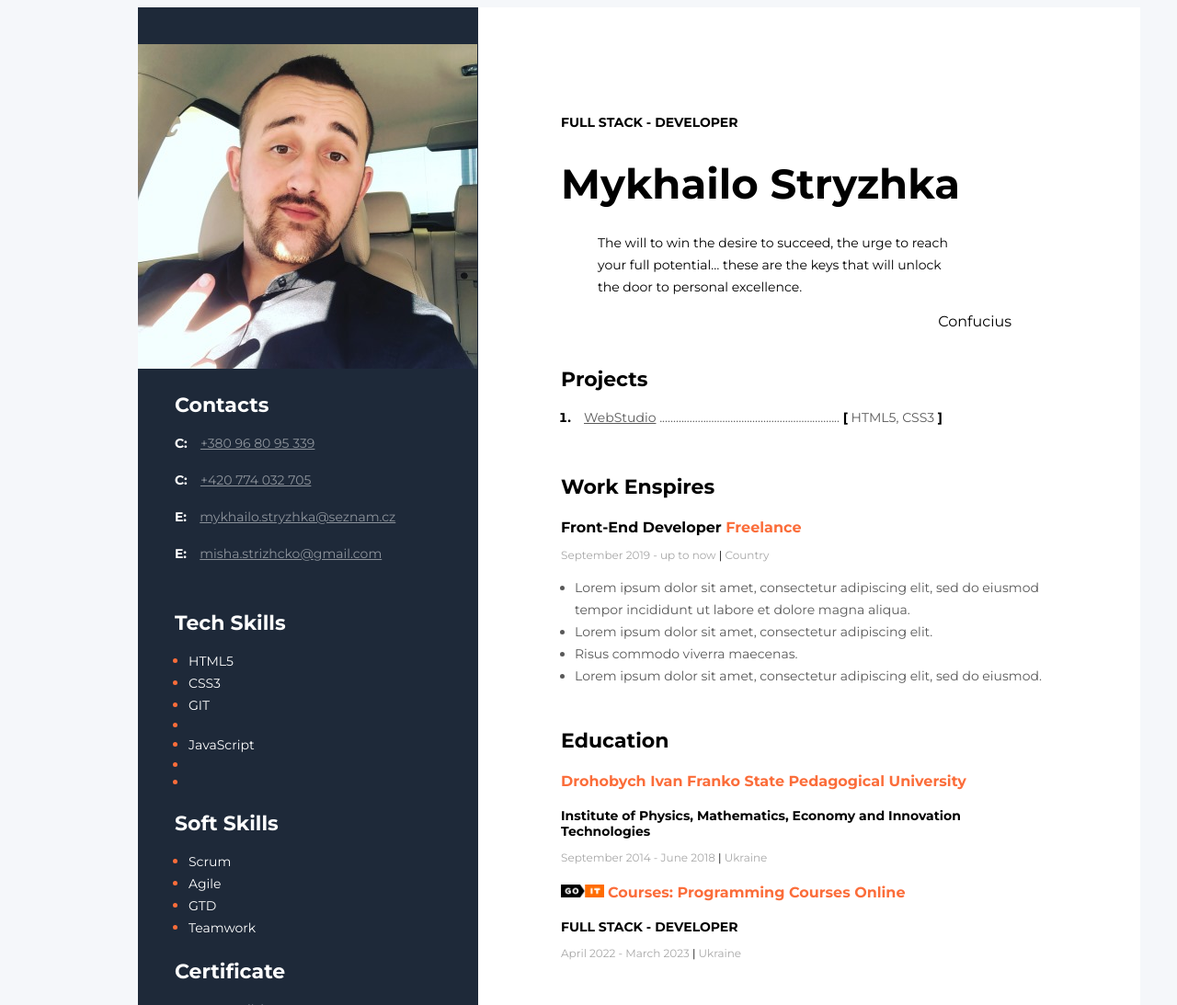
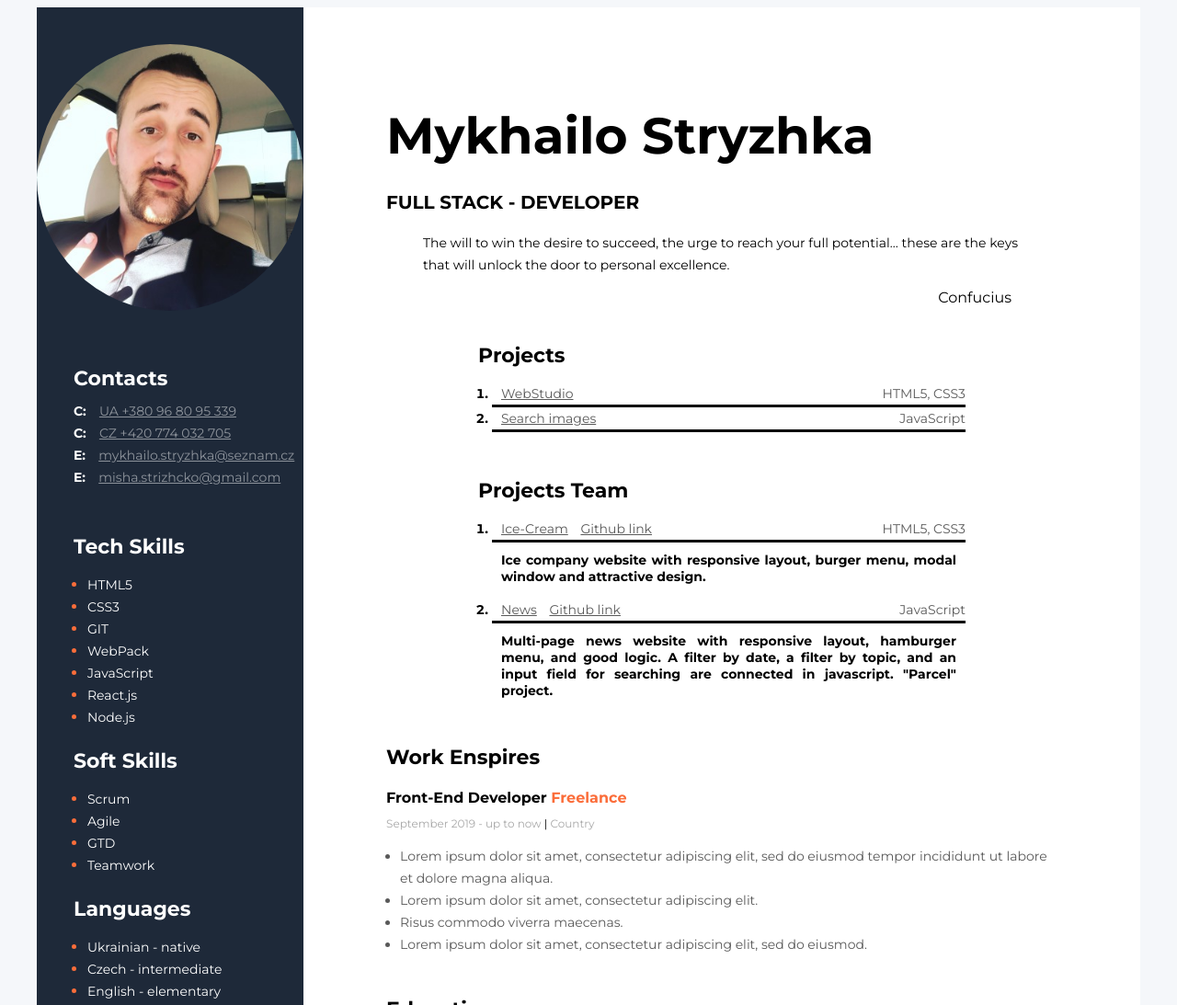
Before and after one commit to MishaStryzhka/resume, a plain HTML site: page index.html in a window 1280 px wide. Shown: the top 1093 px of the page at 92% size. Drawn offline with Linux system fonts and the light colour scheme.

Commit message:
Update resume.
Adds proekt

```diff
--- a/index.html
+++ b/index.html
@@ -20,9 +20,9 @@
         <div class="main-content">
             <!--about user-->
             <div class="about">
+                <h1 class="about-name">Mykhailo Stryzhka</h1>
+
                 <h2 class="about-position">FULL STACK - DEVELOPER</h2>
-
-                <h1 class="about-name">Mykhailo Stryzhka</h1>
 
                 <blockquote class="ebaut-description">
                     The will to win the desire to succeed, the urge to reach your full potential… these are the keys
@@ -42,17 +42,15 @@
                         <span class="project">
                             <a href="https://mishastryzhka.github.io/goit-markup-hw-08/" class="project-link"
                                 target=»_blank>WebStudio</a>
-                            ..................................................................
-                            <span class="project-bracket">[</span> HTML5, CSS3 <span class="project-bracket">]</span>
+                            <p>HTML5, CSS3</p>
                         </span>
-
+                        </span>
                     </li>
-                    <li class="projects-item" hidden>
+                    <li class="projects-item">
                         <span class="project">
-                            <a href="https://cryptohub.goit.global/"
-                                class="project-link">https://cryptohub.goit.global/</a>
-                            .........................
-                            <span class="project-bracket">[</span> JavaScript <span class="project-bracket">]</span>
+                            <a href="https://mishastryzhka.github.io/goit-js-hw-11/" class="project-link">Search
+                                images</a>
+                            <p>JavaScript</p>
                         </span>
                     </li>
                     <li class="projects-item" hidden>
@@ -68,6 +66,53 @@
 
             </div>
             <!--Work-->
+            <!--Projects-->
+            <div class="projects">
+                <H3 class="title">
+                    Projects Team
+                </H3>
+
+                <ol class="project-list">
+                    <li class="projects-item">
+                        <span class="project">
+                            <div>
+                                <a href="https://vendettich13.github.io/Ice-Cream/" class="project-link"
+                                    target=»_blank>Ice-Cream</a>
+                                <a href="https://github.com/Vendettich13/Ice-Cream" class="project-link"
+                                    target=»_blank>Github link</a>
+                            </div>
+                            <p>HTML5, CSS3</p>
+                        </span>
+                        <p class="project-description">Ice company website with responsive layout,
+                            burger menu, modal window and attractive
+                            design.</p>
+                    </li>
+                    <li class="projects-item">
+                        <span class="project">
+                            <div>
+                                <a href="https://dopinit.github.io/The-Informer-by-Midnight-Sun/" class="project-link"
+                                    target=»_blank>News</a>
+                                <a href="https://github.com/DOPinIT/The-Informer-by-Midnight-Sun" class="project-link"
+                                    target=»_blank>Github link</a>
+                            </div>
+                            <p>JavaScript</p>
+                        </span>
+                        <p class="project-description">Multi-page news website with responsive layout, hamburger menu,
+                            and good logic. A filter by date, a filter by topic, and
+                            an input field for searching are connected in javascript. "Parcel" project.</p>
+                    </li>
+                    <li class="projects-item" hidden>
+                        <span class="project">
+                            <a href="https://kidslike.goit.global/"
+                                class="project-link">https://kidslike.goit.global/</a>
+                            ...............................
+                            <span class="project-bracket">[</span> React.js, Node.js <span
+                                class="project-bracket">]</span>
+                        </span>
+                    </li>
+                </ol>
+
+            </div>
             <div class="work">
                 <h3 class="title">Work Enspires</h3>
                 <!--Compani 1-->
@@ -112,7 +157,7 @@
                 <!--University-->
                 <h4 class="education-position">Drohobych Ivan Franko State Pedagogical University</h4>
                 <h4 class="institute">Institute of Physics, Mathematics, Economy and Innovation Technologies</h4>
-                <p class="period">September 2014 - June 2018 <span class="line">|</span> Ukraine</p>
+                <p class="period">September 2014 - June 2018<span class="line"> |</span> Ukraine</p>
                 <!--Courses GoIT-->
                 <h4 class="education-position">
                     <a href="https://goit.ua" class="link-goit" target=»_blank>
@@ -120,7 +165,7 @@
                     </a>Courses: Programming Courses Online
                 </h4>
                 <h4 class="institute">FULL STACK - DEVELOPER</h4>
-                <p class="period">April 2022 - March 2023 <span class="line">|</span> Ukraine</p>
+                <p class="period">April 2022 - June 2023<span class="line"> |</span> Ukraine</p>
 
             </div>
         </div>
@@ -133,12 +178,12 @@
                 <div>
                     <p>
                         <span class="contact-type">C:</span>
-                        <a href="tel:+380968095339" class="contact-link">+380 96 80 95 339</a>
+                        <a href="tel:+380968095339" class="contact-link">UA +380 96 80 95 339</a>
                     </p>
 
                     <p>
                         <span class="contact-type">C:</span>
-                        <a href="tel:+420774032705" class="contact-link">+420 774 032 705</a>
+                        <a href="tel:+420774032705" class="contact-link">CZ +420 774 032 705</a>
                     </p>
                     <p>
                         <span class="contact-type">E:</span>
@@ -159,10 +204,10 @@
                     <li class="tech-skils-item"><span class="tech-skils-text">HTML5</span></li>
                     <li class="tech-skils-item"><span class="tech-skils-text">CSS3</span></li>
                     <li class="tech-skils-item"><span class="tech-skils-text">GIT</span></li>
-                    <li class="tech-skils-item"><span class="tech-skils-text" hidden>WebPack</span></li>
+                    <li class="tech-skils-item"><span class="tech-skils-text">WebPack</span></li>
                     <li class="tech-skils-item"><span class="tech-skils-text">JavaScript</span></li>
-                    <li class="tech-skils-item"><span class="tech-skils-text" hidden>React.js</span></li>
-                    <li class="tech-skils-item"><span class="tech-skils-text" hidden>Node.js</span></li>
+                    <li class="tech-skils-item"><span class="tech-skils-text">React.js</span></li>
+                    <li class="tech-skils-item"><span class="tech-skils-text">Node.js</span></li>
                 </ul>
             </div>
             <!--Soft Skills-->
@@ -173,6 +218,16 @@
                     <li class="soft-skils-item"><span class="soft-skils-text">Agile</span></li>
                     <li class="soft-skils-item"><span class="soft-skils-text">GTD</span></li>
                     <li class="soft-skils-item"><span class="soft-skils-text">Teamwork</span></li>
+                </ul>
+            </div>
+            <!--Soft Skills-->
+            <div class="soft-skills">
+                <h3 class="sidebar-title">Languages</h3>
+                <ul class="soft-skils-list">
+                    <li class="soft-skils-item"><span class="soft-skils-text">Ukrainian - native</span></li>
+                    <li class="soft-skils-item"><span class="soft-skils-text">Czech - intermediate</span></li>
+                    <li class="soft-skils-item"><span class="soft-skils-text">English - elementary</span></li>
+                    <li class="soft-skils-item" hidden><span class="soft-skils-text"></span></li>
                 </ul>
             </div>
             <!--Certificate-->
--- a/styles/styles.css
+++ b/styles/styles.css
@@ -1,7 +1,15 @@
 body {
-    font-family: 'Montserrat',sans-serif;
+    font-family: 'Montserrat', sans-serif;
     background-color: #f5f7fa;
 }
+
+p {
+    margin: 0;
+}
+
+/* a {
+    text-decoration: none;
+} */
 
 /* main styles */
 
@@ -27,42 +35,48 @@ body {
     margin-bottom: 40px;
 }
 
-.about-position{
+.about-name {
+    margin: 0;
+
     font-style: normal;
     font-weight: 700;
-    font-size: 14px;
-    line-height: 17px;
+    font-size: 55px;
+    line-height: 127.272727%;
+    /* 70/55 */
+    color: #000000;
+    margin-bottom: 25px;
+}
+
+.about-position {
+    font-style: normal;
+    font-weight: 700;
+    font-size: 20px;
+    line-height: 120%;
+    /* 24/20 */
     color: #000000;
     margin-bottom: 20px;
 }
 
-.about-name{
-    font-style: normal;
-    font-weight: 700;
-    font-size: 45px;
-    line-height: 55px;
-    color: #000000;
-    margin-bottom: 25px;
-}
-
-.ebaut-description{
+.ebaut-description {
     font-style: normal;
     font-weight: 400;
     font-size: 14px;
     line-height: 24px;
     color: #000000;
-    width: 400px;
+    /* width: 400px; */
 }
 
-.author{
+.author {
     text-align: right;
     padding: 0px 50px 0px 20px;
     position: relative;
 }
+
 /* projects styles*/
 
 .projects {
     margin-bottom: 50px;
+    padding: 0 100px;
 }
 
 .title {
@@ -74,11 +88,12 @@ body {
     margin-bottom: 10px;
 }
 
-.project-list{
+.project-list {
     padding: 0;
     margin-left: 15px;
 }
-.projects-item{
+
+.projects-item {
     font-style: normal;
     font-weight: 700;
     font-size: 14px;
@@ -86,8 +101,14 @@ body {
     color: #000000;
 }
 
+.project {
+    border-bottom: solid #000;
+    display: flex;
+    justify-content: space-between;
+}
+
 .project,
-.project-link{
+.project-link {
     font-family: 'Montserrat';
     font-style: normal;
     font-weight: 400;
@@ -96,10 +117,22 @@ body {
     color: #595959;
 }
 
-.project-link{
+.project-link {
     margin-left: 10px;
 }
-.project-bracket{
+
+.project-description {
+    text-align: justify;
+    margin: 10px;
+    margin-bottom: 15px;
+    font-style: normal;
+    font-weight: 700;
+    font-size: 14px;
+    line-height: 18px;
+    color: #000000;
+}
+
+.project-bracket {
     font-style: normal;
     font-weight: 700;
     font-size: 14px;
@@ -110,10 +143,10 @@ body {
 /* work styles */
 
 .work {
-  margin-bottom: 45px;
+    margin-bottom: 45px;
 }
 
-.work-position{
+.work-position {
     font-style: normal;
     font-weight: 700;
     font-size: 16px;
@@ -129,7 +162,8 @@ body {
     line-height: 20px;
     color: #FB6D3A;
 }
-.period{
+
+.period {
     font-style: normal;
     font-weight: 400;
     font-size: 12px;
@@ -138,7 +172,7 @@ body {
     margin-bottom: 10px;
 }
 
-.line{
+.line {
     font-style: normal;
     font-weight: 400;
     font-size: 12px;
@@ -146,13 +180,13 @@ body {
     color: #000;
 }
 
-.work-list{
+.work-list {
     padding: 0;
     margin-left: 15px;
-    width: 525px;
+    /* width: 525px; */
 }
 
-.work-list-item{
+.work-list-item {
     font-style: normal;
     font-weight: 400;
     font-size: 14px;
@@ -162,11 +196,11 @@ body {
 
 /* education styles */
 
-.education {
+/* .education {
     width: 525px;
-}
+} */
 
-.education-position{
+.education-position {
     font-style: normal;
     font-weight: 700;
     font-size: 16px;
@@ -175,7 +209,7 @@ body {
     margin-bottom: 10px;
 }
 
-.institute{
+.institute {
     font-style: normal;
     font-weight: 700;
     font-size: 14px;
@@ -184,35 +218,42 @@ body {
     margin-bottom: 10px;
 }
 
-.link-goit{
+.link-goit {
     text-decoration: none;
 }
-.logo-goit{ height: 14px;
+
+.logo-goit {
+    height: 14px;
 
 }
+
 /* sidebar styles */
 
 .sidebar {
     background-color: #1E2939;
     padding-top: 40px;
-    width: 370px;
+    width: 290px;
 }
 
-.photo {
-    width: 370px;
-    margin-bottom: 50px;
+.fhoto {
+    display: block;
+    width: 290px;
+    height: 290px;
+    border-radius: 145px;
+    margin-bottom: 60px;
 }
 
 .contacts,
 .tech-skills,
 .soft-skills,
-.certificate{
+.certificate {
     margin-left: 40px;
 }
 
-.contacts{
+.contacts {
     margin-bottom: 50px;
 }
+
 .contact-type {
     font-style: normal;
     font-weight: 700;
@@ -223,7 +264,7 @@ body {
     margin-right: 10px;
 }
 
-.contact-link{
+.contact-link {
     font-family: 'Montserrat';
     font-style: normal;
     font-weight: 400;
@@ -235,6 +276,7 @@ body {
 
     color: #8E949C;
 }
+
 .sidebar-title {
     color: #FFFFFF;
     font-style: normal;
@@ -246,7 +288,7 @@ body {
 
 .tech-skils-list,
 .soft-skils-list,
-.certificate-list{
+.certificate-list {
     color: #fff;
     padding: 0;
     margin-left: 15px;
@@ -254,13 +296,13 @@ body {
 
 .tech-skils-item,
 .soft-skils-item,
-.certificate-item{
+.certificate-item {
     color: #FB6D3A;
 }
 
 .tech-skils-text,
 .soft-skils-text,
-.certificate-text{
+.certificate-text {
     color: #fff;
     font-style: normal;
     font-weight: 400;
```
